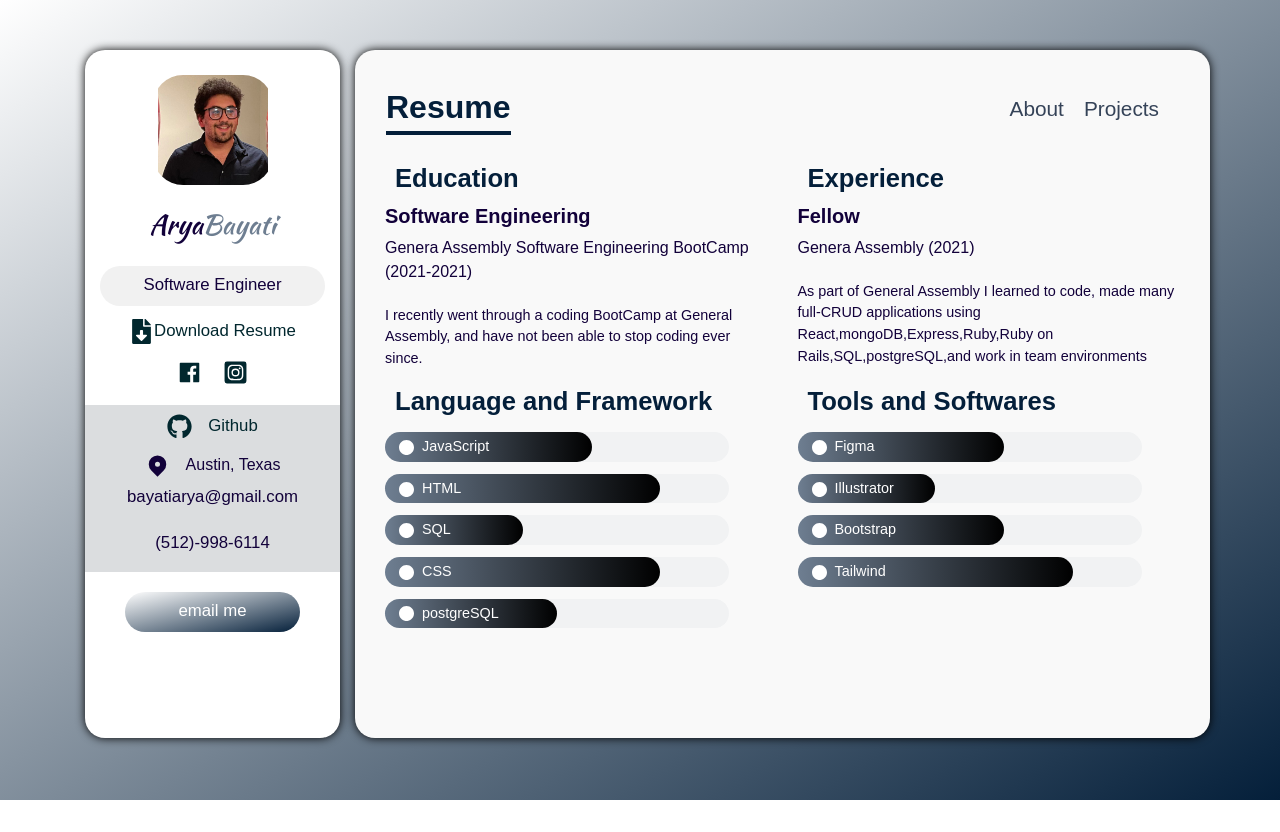
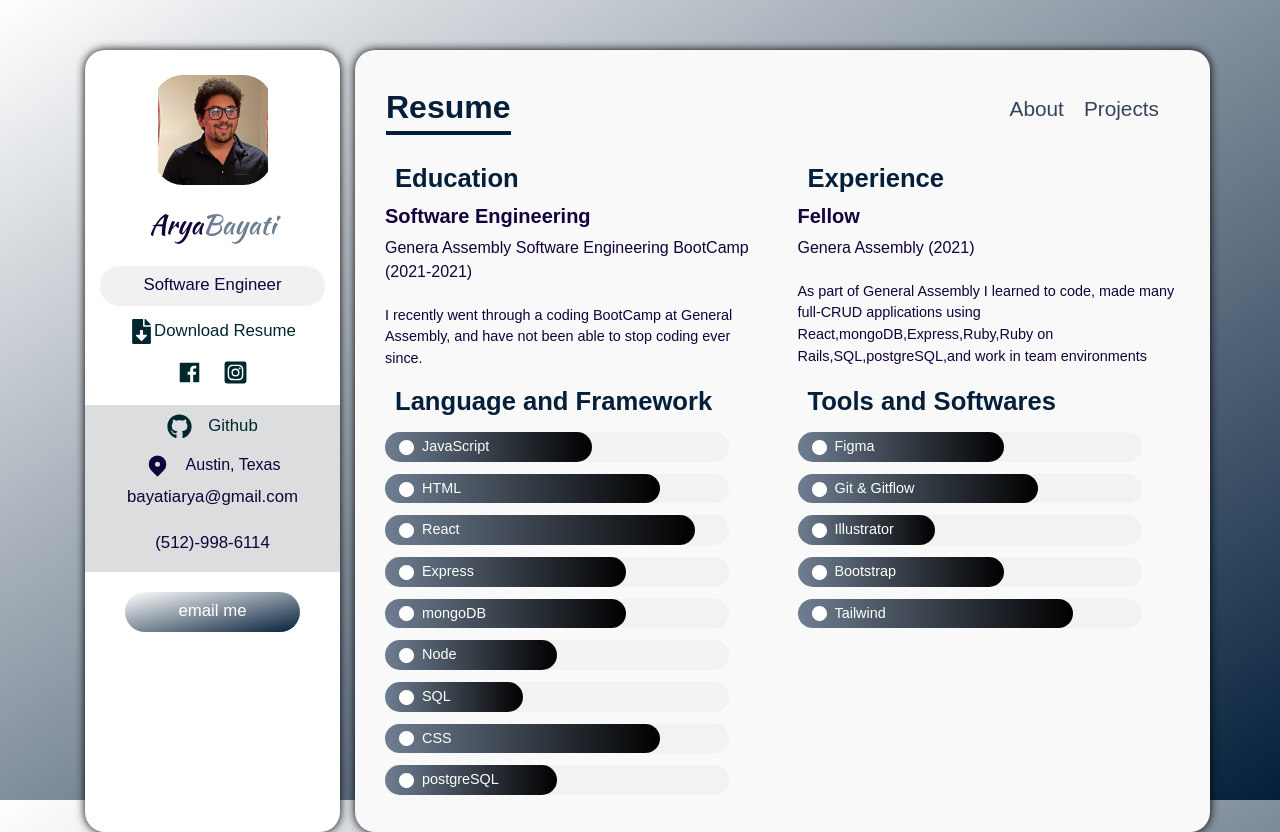
Before and after one commit to AryByt/portfolio, a React (Create React App) app: page /resume in a window 1280 px wide. Before the commit the page ends 800 px from the top, so only its background shows below. Built offline with nearby package versions, Linux system fonts and the light colour scheme.

Commit message:
added more skills and languages

```diff
--- a/src/components/data/resume_data.js
+++ b/src/components/data/resume_data.js
@@ -1,55 +1,80 @@
-import react from '../../assets/icons/react.svg'
+import react from '../../assets/icons/react.svg';
 
 const languages = [
   {
     icon: react,
     name: 'JavaScript',
-        level: '60'
+    level: '60',
   },
   {
     icon: react,
     name: 'HTML',
-        level: '80'
+    level: '80',
   },
   {
     icon: react,
+    name: 'React',
+    level: '90',
+  },
+  {
+    icon: react,
+    name: 'Express',
+    level: '70',
+  },
+  {
+    icon: react,
+    name: 'mongoDB',
+    level: '70',
+  },
+  {
+    icon: react,
+    name: 'Node',
+    level: '50',
+  },
+
+  {
+    icon: react,
     name: 'SQL',
-    level: '40'
+    level: '40',
   },
   {
     icon: react,
     name: 'CSS',
-    level: '80'
+    level: '80',
   },
   {
     icon: react,
     name: 'postgreSQL',
-        level: '50'
+    level: '50',
   },
-]
+];
 
 const tools = [
   {
     icon: react,
     name: 'Figma',
-        level: '60'
+    level: '60',
+  },
+  {
+    icon: react,
+    name: 'Git & Gitflow',
+    level: '70',
   },
   {
     icon: react,
     name: 'Illustrator',
-        level: '40'
+    level: '40',
   },
   {
     icon: react,
     name: 'Bootstrap',
-    level: '60'
+    level: '60',
   },
   {
     icon: react,
     name: 'Tailwind',
-    level: '80'
+    level: '80',
   },
+];
 
-]
-
-export { tools, languages }
+export { tools, languages };
```
Lines whose indentation alone changed are shown as unchanged.
